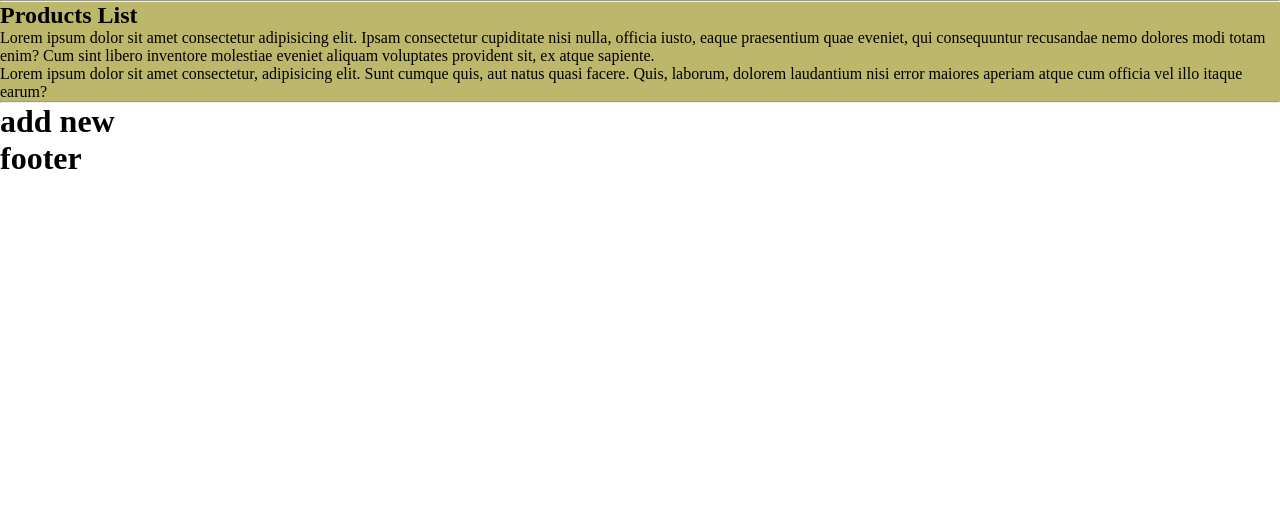
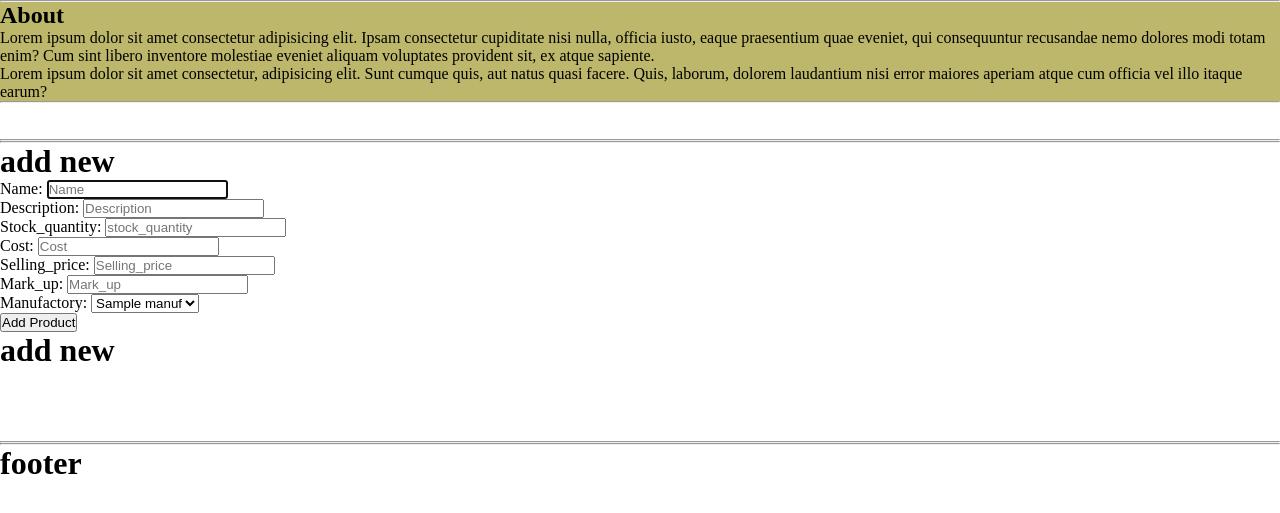
Before and after one commit to ccx1010sky/solo_project, a Flask app: page /products/new_product in a window 1280 px wide. Shown: the part 200-713 px from the top of the page. Run offline with Flask 2, Linux system fonts and the light colour scheme; a database or web service that is not in the repository returns one stand-in record (values such as "Sample title"); some libraries are stand-ins or nearby versions.

Commit message:
add show and edit methods

```diff
--- a/console.py
+++ b/console.py
@@ -5,8 +5,8 @@ import repositories.product_repository as product_repository
 import repositories.manuf_repository as manuf_repository
 
 
-# product_repository.delete_all()
-# manuf_repository.delete_all()
+product_repository.delete_all()
+manuf_repository.delete_all()
 
 manuf_1 = Manuf( "manuf1","Glasgow_manuf")
 manuf_2 = Manuf( "manuf2","Edinburgh_manuf")
--- a/controllers/products_controller.py
+++ b/controllers/products_controller.py
@@ -35,3 +35,18 @@ def create_products():
 
     new_product = product_repository.save(product)
     return redirect("/products")
+
+# SHOW
+# GET '/products/<id>'
+@products_blueprint.route("/products/<id>", methods=['GET'])
+def show_product(id):
+    product = product_repository.select(id)
+    return render_template('products/show.html', product = product)
+
+# EDIT
+# GET '/products/<id>/edit'
+@products_blueprint.route("/products/<id>/edit", methods=['GET'])
+def edit_book(id):
+    product = product_repository.select(id)
+    manufs = manuf_repository.select_all()
+    return render_template('products/edit.html', product = product, all_manufs = manufs)
--- a/templates/base.html
+++ b/templates/base.html
@@ -28,7 +28,7 @@
 
     <main>
       <section class="main">
-        <h1>Products List</h1>
+        <h1>About</h1>
         <p>
           Lorem ipsum dolor sit amet consectetur adipisicing elit. Ipsam
           consectetur cupiditate nisi nulla, officia iusto, eaque praesentium
--- a/templates/products/index.html
+++ b/templates/products/index.html
@@ -3,6 +3,12 @@
 {% block content %}
 
 <h1>Products List1 </h1>
+<p>Lorem ipsum dolor, sit amet consectetur adipisicing elit. Praesentium quibusdam quasi dicta, culpa est natus earum similique dolores expedita nemo.
+    <br>
+    <br>
+
+    <p>Lorem ipsum dolor sit amet consectetur adipisicing elit. Ea corrupti laudantium ullam omnis rem, exercitationem asperiores corporis fugiat consequuntur deserunt ad? Mollitia sed nesciunt, ab laboriosam laudantium officiis alias fugit.</p>
+</p>
 
 <hr>
 
--- a/templates/products/new_product.html
+++ b/templates/products/new_product.html
@@ -1,37 +1,71 @@
 {% extends 'base.html' %}
 
 {% block content %}
-<!-- <h1>add new</h1>
-<form action="/books" method="post">
+<br>
+<br>
+
+<hr>
+<hr>
+<h1>add new</h1>
+<form action="/products" method="post">
 
   <div>
-    <label for="title">Title:</label>
-    <input type="text" id="title" name="title" placeholder="Title" required autofocus>
+    <label for="name">Name:</label>
+    <input type="text" id="name" name="name" placeholder="Name" required autofocus>
   </div>
 
   <div>
-    <label for="genre">Genre:</label>
-    <input type="text" id="genre" name="genre" placeholder="Genre" required autofocus>
+    <label for="description">Description:</label>
+    <input type="text" id="description" name="description" placeholder="Description" required autofocus>
   </div>
 
   <div>
-    <label for="publisher">Publisher:</label>
-    <input type="text" id="publisher" name="publisher" placeholder="Publisher" required>
+    <label for="stock_quantity">Stock_quantity:</label>
+    <input type="number" id="stock_quantity" name="stock_quantity" placeholder="stock_quantity" required>
   </div>
 
+  <div>
+    <label for="cost">Cost:</label>
+    <input type="number" id="cost" name="cost" placeholder="Cost" required>
+  </div>
 
   <div>
-    <label for="author">Author:</label>
-    <select id="author" name="author_id">
-      {% for author in all_authors %}
-        <option value="{{ author.id }}">{{ author.full_name() }}</option>
+    <label for="selling_price">Selling_price:</label>
+    <input type="number" id="selling_price" name="selling_price" placeholder="Selling_price" required>
+  </div>
+
+  <div>
+    <label for="mark_up">Mark_up:</label>
+    <input type="number" id="mark_up" name="mark_up" placeholder="Mark_up" required>
+  </div>
+
+  <!-- <div>
+    <label for="manuf">Manufactory:</label>
+    <input type="number" id="manuf" name="manuf" placeholder="Manufactory" required>
+  </div> -->
+
+  <div>
+    <label for="manuf">Manufactory:</label>
+    <select id="manuf" name="manuf_id">
+      {% for manuf in all_manufs %}
+        <option value="{{ manuf.id }}">{{ manuf.name }}</option>
       {% endfor %}
     </select>
   </div>
 
-  <button type="submit">Add Book</button>
 
-</form> -->
+  <button type="submit">Add Product</button>
+
+</form>
 
     <h1>add new</h1>
+
+    <br>
+    <br>
+    <br>
+    <br>
+
+    <hr>
+    <hr>
+
 {% endblock %}
```
Also changed, not shown: templates/products/edit.html (added, +36 -0 lines).
